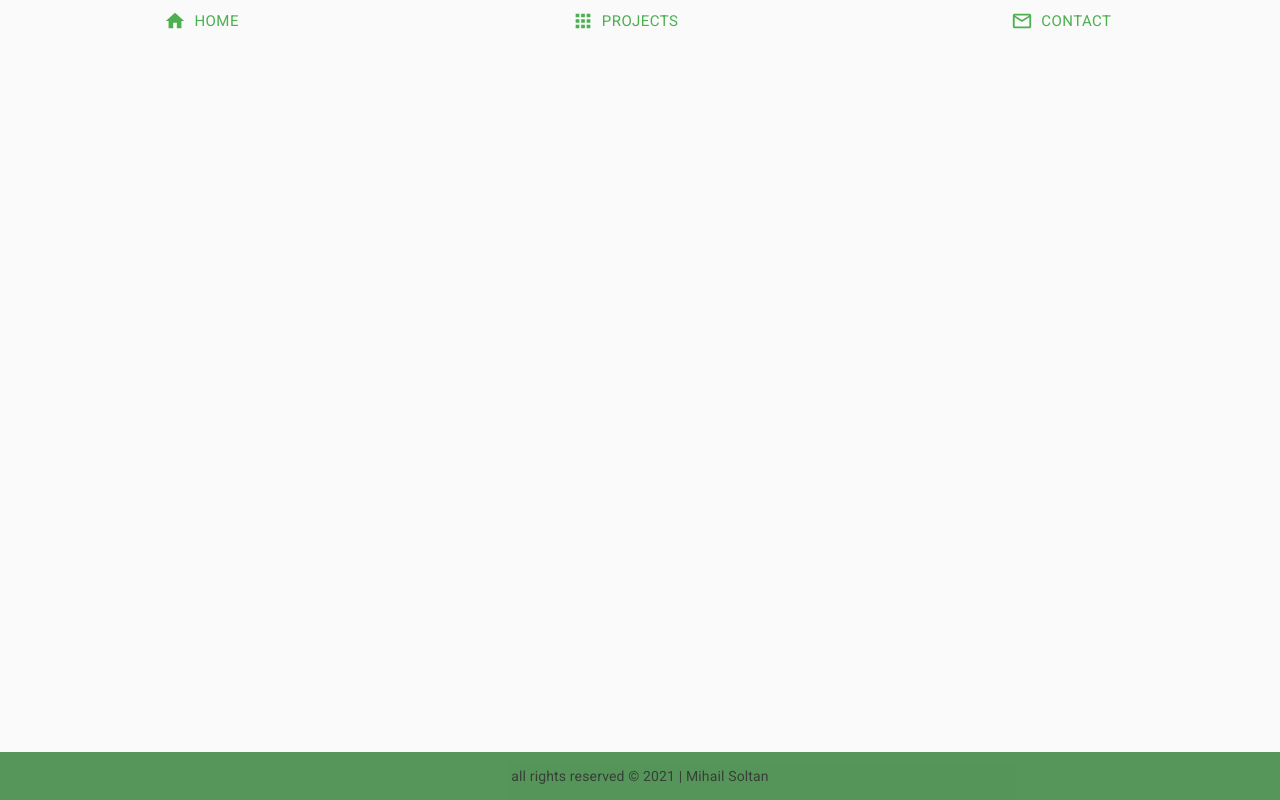
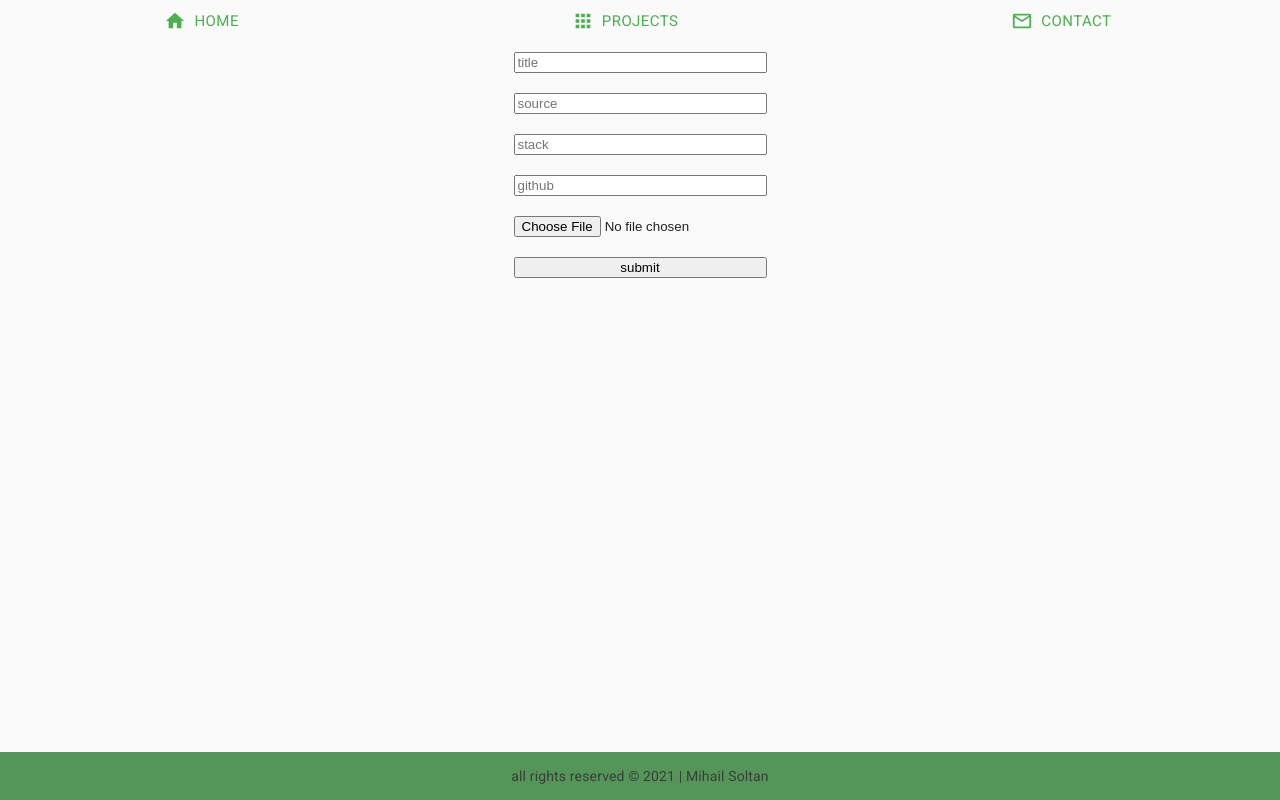
Before and after one commit to mihail-soltan/portfolio, a React (Create React App) app: page /admin in a window 1280 px wide. Built offline with nearby package versions, Linux system fonts and the light colour scheme.

Commit message:
add admin route, project upload form

```diff
--- /dev/null
+++ b/src/Admin.js
@@ -0,0 +1,15 @@
+import Box from "@material-ui/core/Box";
+import './App.css'
+export default function Admin() {
+  return(
+  <Box display="flex" justifyContent="center">
+      <form>
+    <input type="text" placeholder="title"id="title" name="title"/>
+    <input type="text" placeholder="source"id="source" name="source" />
+    <input type="text" placeholder="stack"id="stack" name="stack" />
+    <input type="text" placeholder="github"id="github" name="github" />
+    <input type="file"id="files"/>
+    <input type="submit" value="submit"/>
+    </form>
+  </Box>)
+}
--- a/src/App.css
+++ b/src/App.css
@@ -32,13 +32,17 @@ body {
   width: 100%;
   align-items: center;
   justify-self: center;
-  /* margin-top: 5rem; */
   background-color: #2E7D32;
   opacity: 0.8;
-  /* height: 10vh; */
 }
 
-
+form {
+  display: flex;
+  flex-direction: column;
+}
+form input {
+  margin: 10px;
+}
 @media(max-width: 400px){
 
 }
--- a/src/App.js
+++ b/src/App.js
@@ -4,6 +4,7 @@ import Box from "@material-ui/core/Box";
 import Profile from "./Profile";
 import Projects from "./Projects";
 import Contact from "./Contact";
+import Admin from "./Admin";
 import { Switch, Route } from "react-router-dom";
 import useMediaQuery from "@material-ui/core/useMediaQuery";
 import { createTheme, ThemeProvider } from "@material-ui/core/styles";
@@ -40,6 +41,9 @@ function App() {
         <Route path="/contact">
           <Contact />
         </Route>
+        <Route path="/admin">
+          <Admin />
+        </Route>
       </Switch>
       {/* </Box> */}
       <Footer />
```
